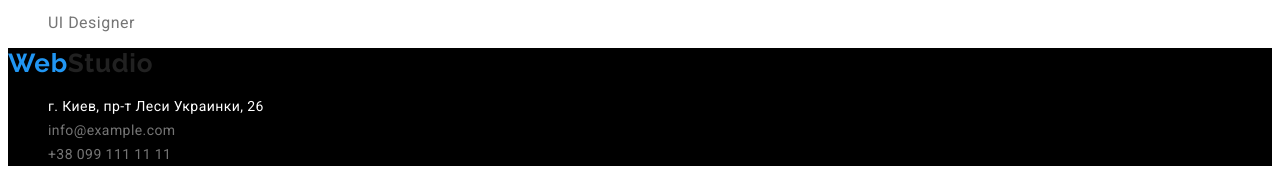
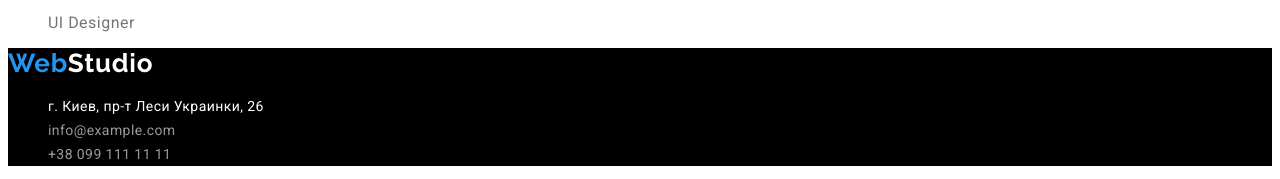
Before and after one commit to shxcf/goit-markup-hw-02, a plain HTML site: page index.html in a window 1280 px wide. Shown: the part 3039-3218 px from the top of the page. Drawn offline with Linux system fonts and the light colour scheme.

Commit message:
logo+color
в футере изменен цвет логотипа.
для почты и телефона добавлена прозрачность.

```diff
--- a/css/styles.css
+++ b/css/styles.css
@@ -225,7 +225,7 @@ body {
   font-size: 14px;
   line-height: 1.71;
   letter-spacing: 0.03em;
-  color: var(--main-text-color);
+  color: rgba(255, 255, 255, 0.6);
 }
 
 .footer-logo {
@@ -243,5 +243,5 @@ body {
   font-size: 26px;
   line-height: 1.19;
   letter-spacing: 0.03em;
-  color: var(--second-title-color);
+  color: var(--main-title-color);
 }
```
